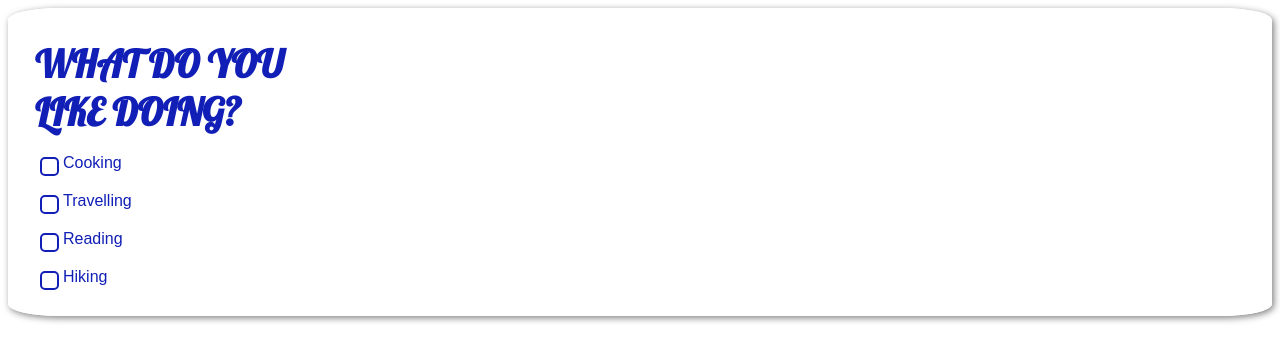
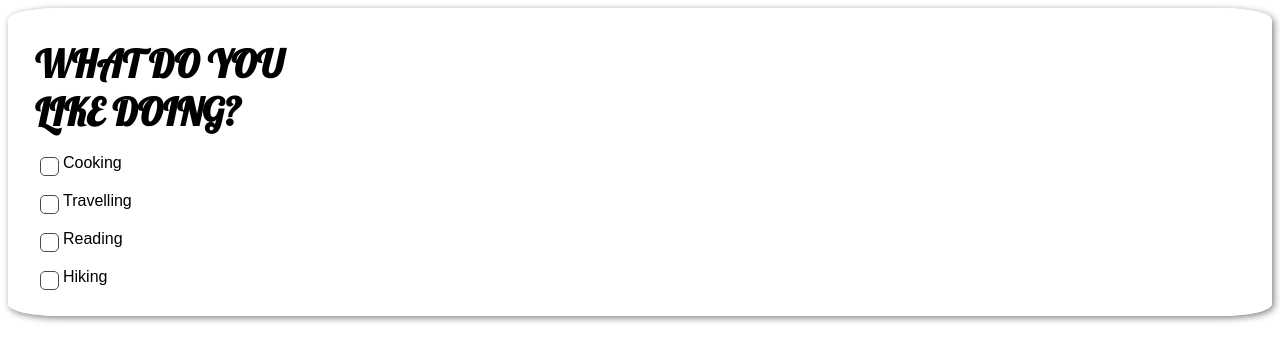
Before and after one commit to judetensor/LoginUI, a plain HTML site: page page1.html in a window 1280 px wide. Drawn offline with Linux system fonts and the light colour scheme; a web font is replaced by a local one.

Commit message:
tuned the transition effect, removed some fancy colors.

```diff
--- a/page1.css
+++ b/page1.css
@@ -20,7 +20,6 @@ div {
   font-weight: bold;
   font-size: 38px;
   font-family: Kufam, Lobster, Arial;
-  color: var(--indigo, #111FB6);
 }
 
 /*Implementing a Custom checkbox*/
@@ -31,20 +30,20 @@ input {
 }
 
 /*Step 2*/
-/*Style custom checkhbox for checked-state*/
+/*Style custom checkhbox for unchecked-state*/
 .container .checkbox-custom {
   /*position: absolute;
   top: 0px;
   left: 0px;*/
   position: absolute;
   left: 40px;
-  height: 15px;
-  width: 15px;
+  height: 17px;
+  width: 17px;
   margin-top: 5px;
 
   background-color: transparent;
   border-radius: 5px;
-  border: 2px solid var(--indigo, #111FB6);
+  border: 1.5px solid #494A50;
 
   /* Transition Effect*/
   -webkit-transition: all 0.5s ease-out;
@@ -57,6 +56,7 @@ input {
   position: absolute;
   content: "";
   left: 8px;
+  top: 2px;
   width: 0px;
   height: 0px;
   border-radius: 5px;
@@ -66,7 +66,7 @@ input {
   transform: rotate(0deg) scale(0);
 
   /*Transition Effect*/
-   -webkit-transition: all 0.5s ease-out;
+  -webkit-transition: all 0.5s ease-out;
   -moz-transition: all 0.5s ease-out;
   -o-transition: all 0.5s ease-out;
   transition: all 0.5s ease-out;
@@ -81,7 +81,7 @@ input {
   -webkit-transform: rotate(0deg) scale(1);
   transform: rotate(0deg) scale(1);
   opacity: 1;
-  border: 2px solid var(--indigo, #111FB6);
+  border: 0px solid var(--indigo, #111FB6);
 }
 
 .container input:checked ~ .checkbox-custom::after {
@@ -89,11 +89,11 @@ input {
   transform: rotate(45deg) scale(1);
   opacity: 1;
   left: 5px;
-  top: 1.7px;
+  top: 1.px;
   width: 4px;
   height: 8px;
   border: solid white;
-  border-width: 0 2px 2px 0;
+  border-width: 0 1.5px 1.5px 0;
   border-color: var(--indigo, #111FB6) white white var(--indigo, #111FB6);
   background-color: transparent;
   border-radius: 0px;
@@ -102,8 +102,8 @@ input {
 
 .abc {
   margin-left: 19px;
+  margin-bottom: 5px;
   font-family: Kufam, Arial;
-  color: var(--indigo, #111FB6);
 }
 
 .container {
```
